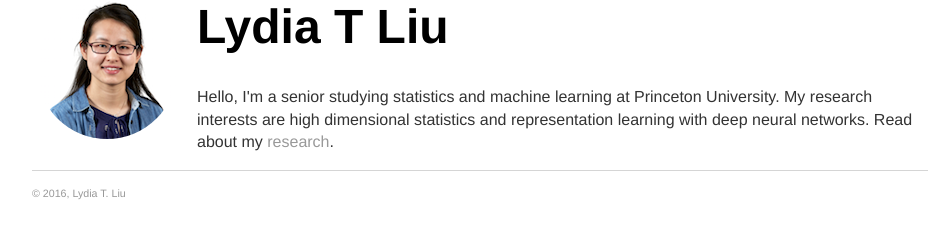
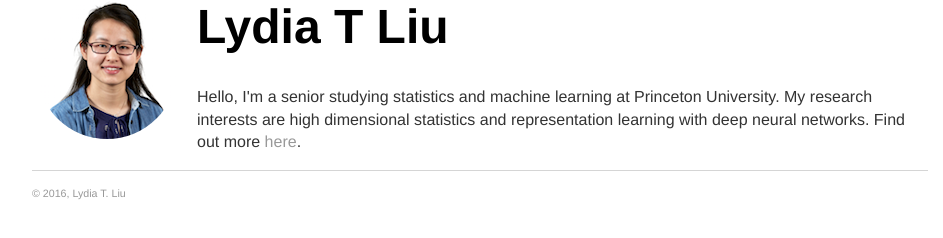
Before and after one commit to serenalwang/serenalwang.github.io, a Jekyll site: the page built from index.html, in a window 1280 px wide. Shown: the part 117-355 px from the top of the page, without its empty margins (160-1103 px from the left). Built offline with Jekyll 4.4.1, drawn with Linux system fonts in a browser that asks for light colours.

Commit message:
Update index.html

```diff
--- a/index.html
+++ b/index.html
@@ -6,5 +6,5 @@ title: Lydia T Liu
 
 	<img src="img/msr.png" alt="Photo" class="leftside_image">
 	<h1>Lydia T Liu</h1>
-		<p>Hello, I'm a senior studying statistics and machine learning at Princeton University. My research interests are high dimensional statistics and representation learning with deep neural networks. Read about my <a href="/projects">research</a>.</p>
+		<p>Hello, I'm a senior studying statistics and machine learning at Princeton University. My research interests are high dimensional statistics and representation learning with deep neural networks. Find out more <a href="/projects">here</a>.</p>
 </div><!-- /.blurb -->
```
